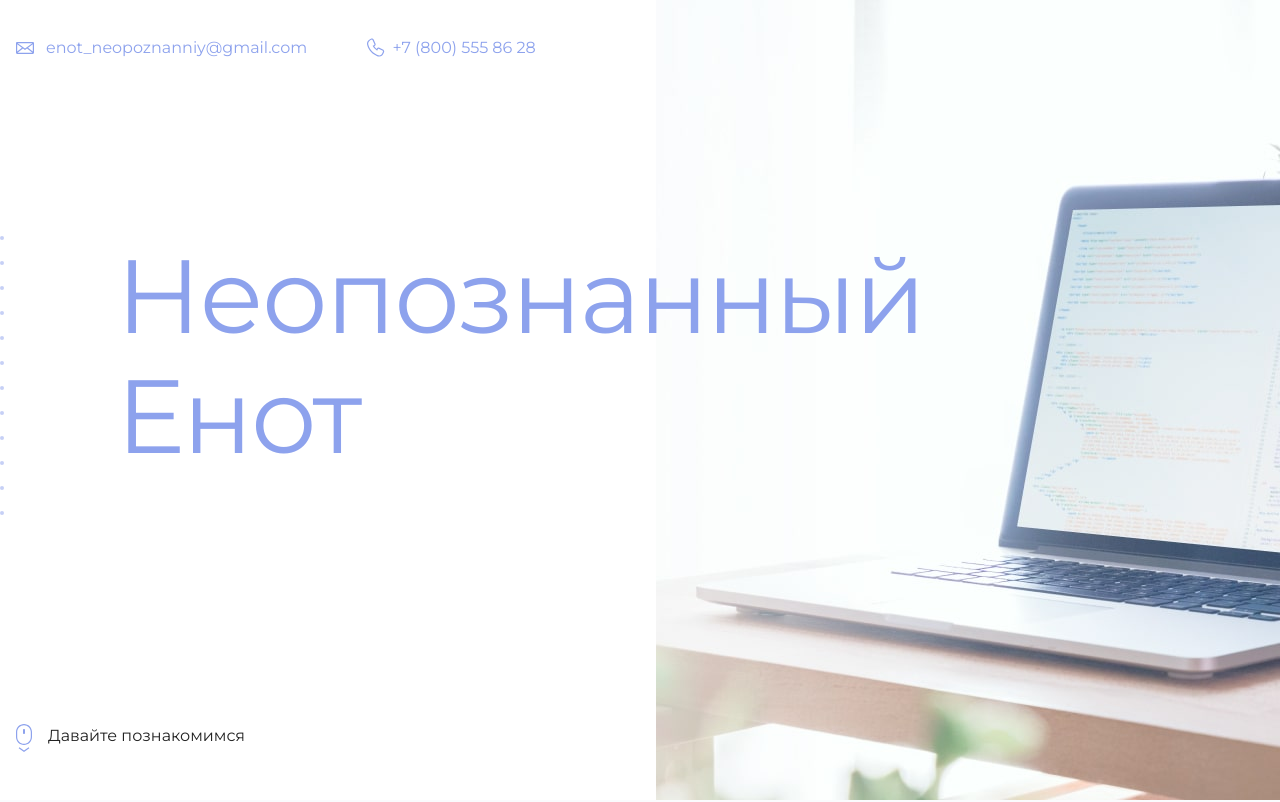
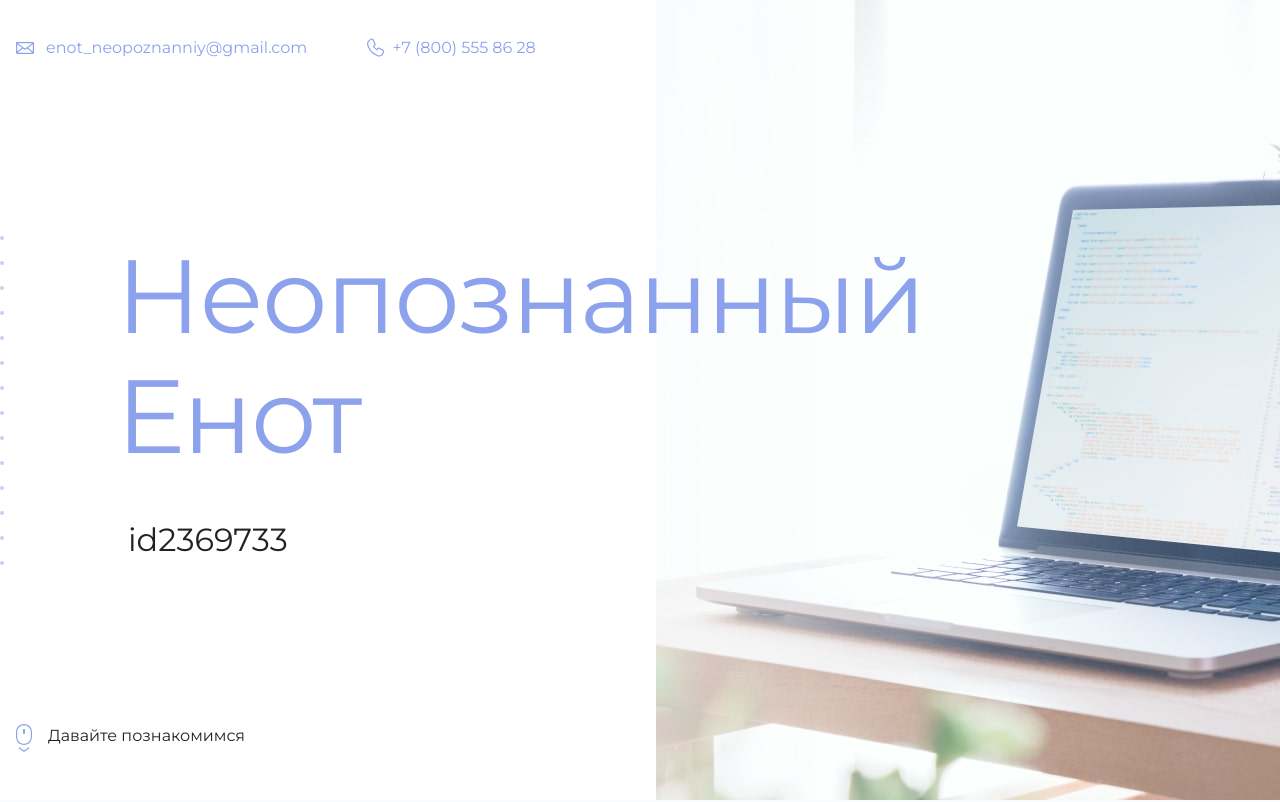
Before and after one commit to Ayronhayd/One, a plain HTML site: page my-site/index.html in a window 1280 px wide. Shown: the top 802 px of the page. Drawn offline with Linux system fonts and the light colour scheme.

Commit message:
Update index.html

```diff
--- a/my-site/index.html
+++ b/my-site/index.html
@@ -19,7 +19,7 @@
       <section class="hero-image">
         <div class="container">
           <h1 class="heading">Неопознанный Енот</h1>
-          <p><!-- Тут ваш id на сайте Академии --></p>
+          <p>id2369733</p>
         </div>
       </section>
 
```
